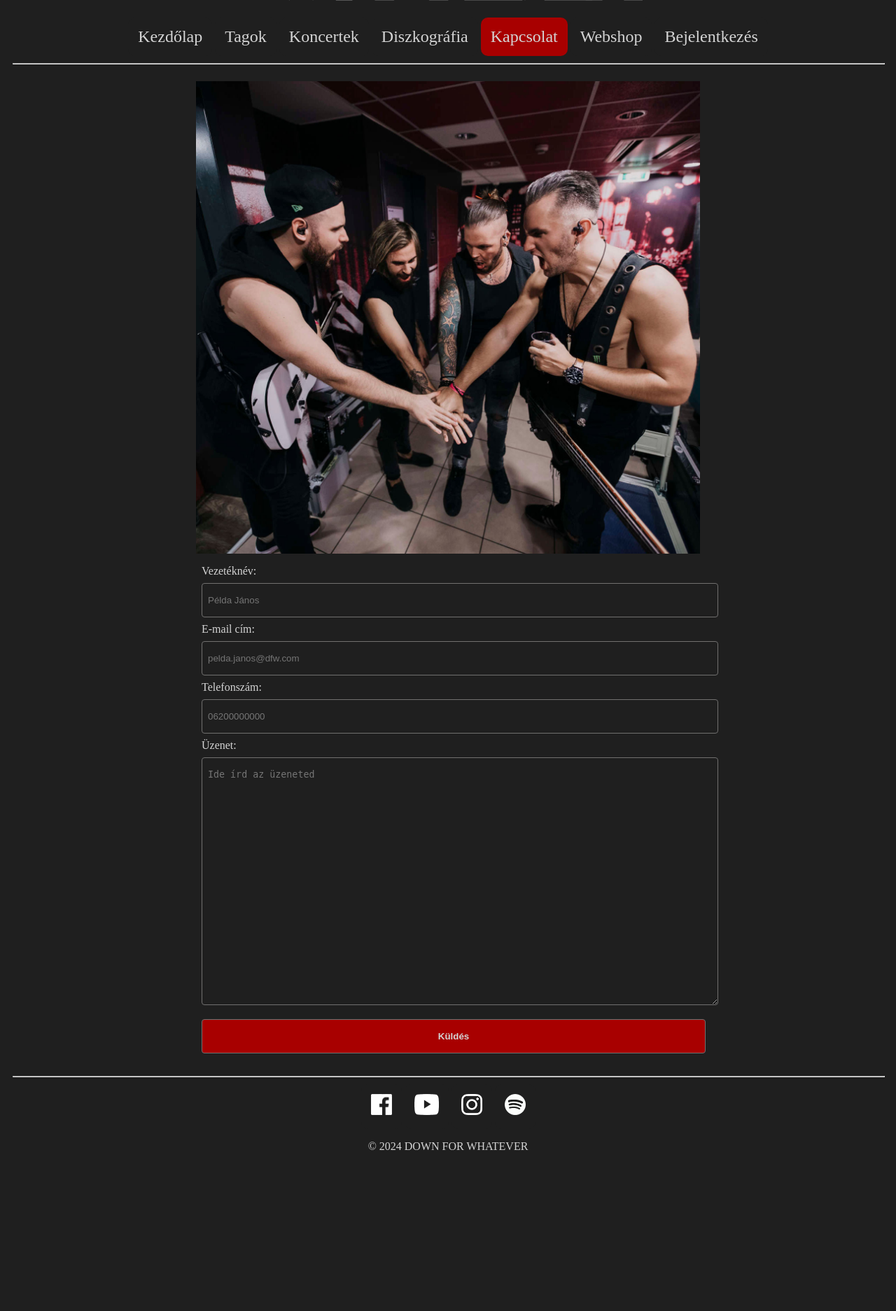
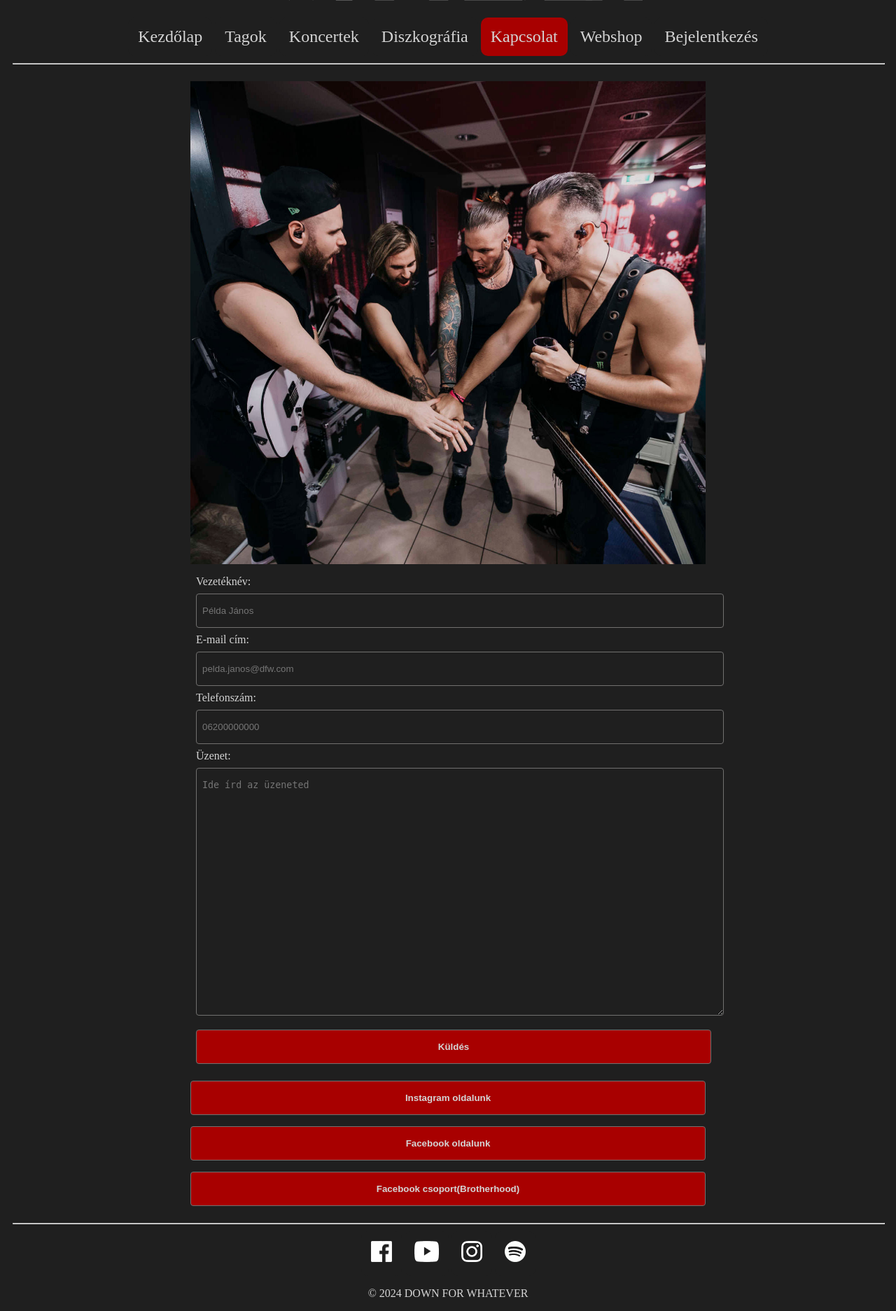
Before and after one commit to Andor0016/DFW_webpage, a PHP site: page /pages/contact.html in a window 1280 px wide. Shown: the part 258-2131 px from the top of the page at 70% size. Before the commit the page ends 1901 px from the top, so only its background shows below. Run offline with PHP 8.4, Linux system fonts and the light colour scheme.

Commit message:
added-social-links

```diff
--- a/pages/contact.html
+++ b/pages/contact.html
@@ -44,11 +44,22 @@
             <label for="mail">E-mail cím:</label><br>
             <input type="email" name="mail" id="mail" placeholder="pelda.janos@dfw.com"><br>
             <label for="tszam">Telefonszám:</label><br>
-            <input type="number" name="tszam" id="tszam" placeholder="06200000000"><br>
+            <input type="text" name="tszam" id="tszam" placeholder="06200000000"><br>
             <label for="mssg">Üzenet:</label><br>
             <textarea name="mssg" id="mssg" maxlength="1000" placeholder="Ide írd az üzeneted"></textarea><br>
-            <input type="submit" value="Küldés" id="mssg-form-button">
+            <input type="submit" value="Küldés" class="mssg-form-button">
         </form>
+    </div>
+    <div id="contact-social-buttons">
+        <a href="http://www.instagram.com/downforwhateverofficial">
+            <input type="submit" value="Instagram oldalunk" class="mssg-form-button">
+        </a>
+        <a href="http://www.facebook.com/downforwhateverofficial">
+            <input type="submit" value="Facebook oldalunk" class="mssg-form-button">
+        </a>
+        <a href="https://www.facebook.com/groups/512450672212444">
+            <input type="submit" value="Facebook csoport(Brotherhood)" class="mssg-form-button">
+        </a>
     </div>
 </main>
 <footer>
--- a/styles/contactpage.css
+++ b/styles/contactpage.css
@@ -9,12 +9,12 @@ main{
 }
 
 #contact-image{
-    width: 45rem;
+    width: 46rem;
     margin: 0.5rem;
 }
 
 #mssg-form-base{
-    width: 45rem;
+    width: 46rem;
     margin: 0.5rem;
 }
 
@@ -39,7 +39,7 @@ main{
     height: 20rem;
 }
 
-#mssg-form-button{
+.mssg-form-button{
     width: 46rem;
     background-color: #A80000;
     color: #d4d4d4;
@@ -51,7 +51,14 @@ main{
     cursor: pointer;
 }
 
-#mssg-form-button:hover{
+.mssg-form-button:hover{
     background-color: #731010;
     border: 0.1rem solid #707070;
 }
+
+#contact-social-buttons{
+    margin: auto;
+    display: flex;
+    flex-wrap: wrap;
+    justify-content: center;
+}
```
